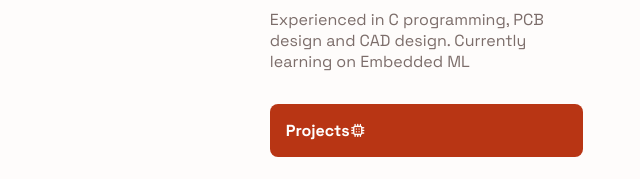
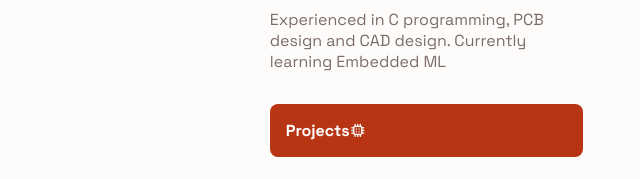
Before and after one commit to Stevemwa/test, a plain HTML site: page index.html in a window 1280 px wide. Shown: the part 422-601 px from the top of the page, 96-736 px from the left. Drawn offline with nearby package versions, Linux system fonts and the light colour scheme.

Commit message:
Add files via upload

```diff
--- a/index.html
+++ b/index.html
@@ -62,7 +62,7 @@
 <div class="home__data">
   <h1 class="home__title">Hello,👋 It's Stephen Mwangi here </h1>
   <h3 class="home__subtitle">Mechatronics Student <br> Embedded sytems Designer</h3>
-  <p class="home__description"> Experienced in C programming, PCB design and CAD design. Currently learning on Embedded ML</p>
+  <p class="home__description"> Experienced in C programming, PCB design and CAD design. Currently learning Embedded ML</p>
 
 <a href="Blog.html" class="button about__buttons" width="20px">      Projects <i class="uil uil-circuit "></i>  </i></a>
 
```
